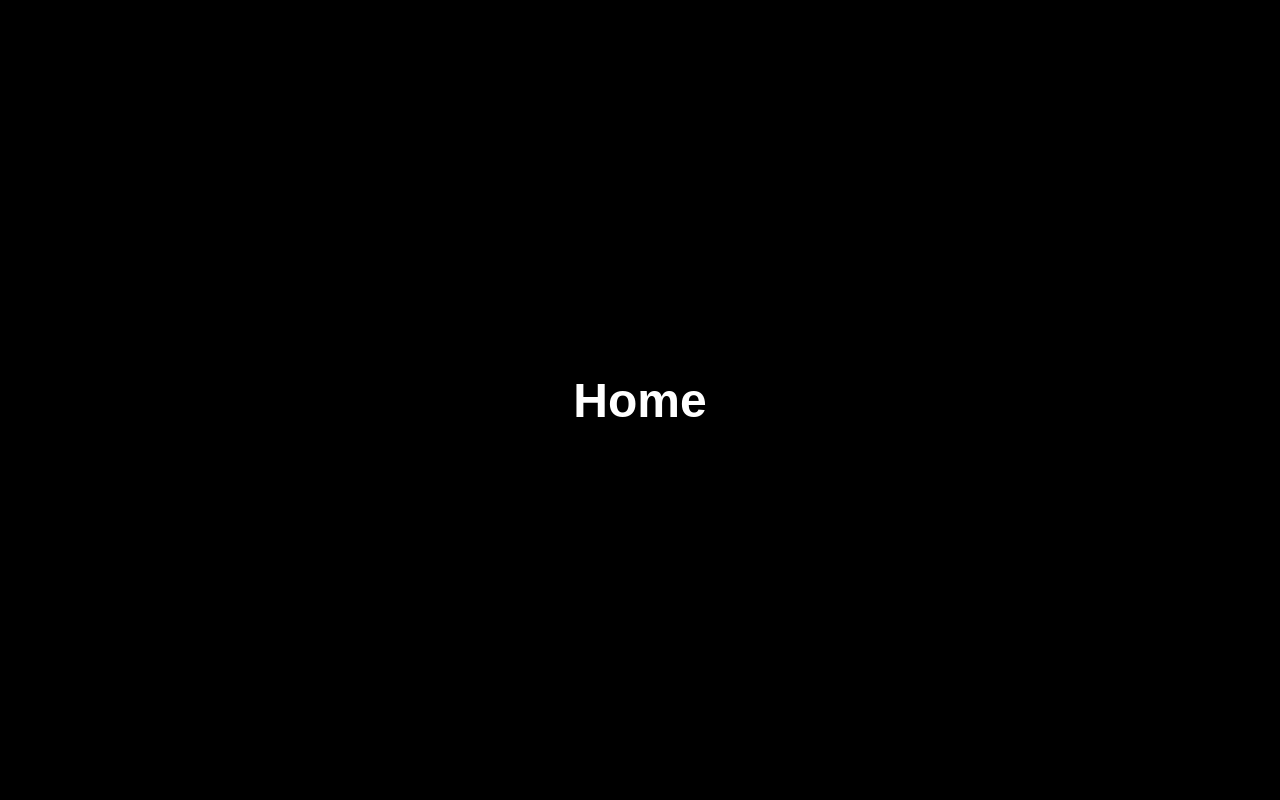
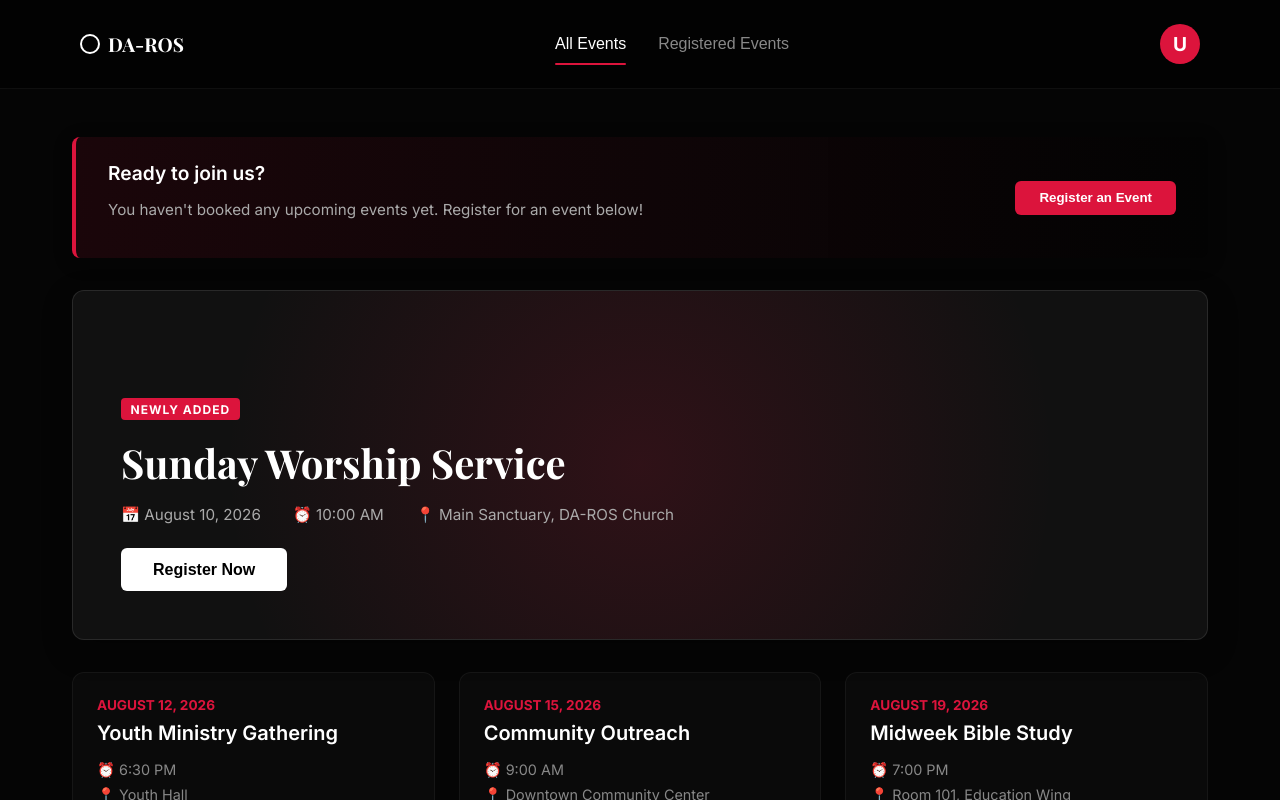
Before and after one commit to manojkumar2006-web/DA_ROS, a Next.js app: page /home in a window 1280 px wide. Shown: the top 800 px of the page. Built offline with nearby package versions, Linux system fonts and the light colour scheme; a web font is replaced by a local one.

Commit message:
feat: implement Z-shape user dashboard layout

```diff
--- /dev/null
+++ b/src/app/home/page.module.css
@@ -0,0 +1,299 @@
+.container {
+  min-height: 100vh;
+  background-color: var(--background);
+  color: #fff;
+  font-family: var(--font-inter), sans-serif;
+}
+
+/* Navigation Bar */
+.navbar {
+  display: flex;
+  justify-content: space-between;
+  align-items: center;
+  padding: 1.5rem 5rem;
+  border-bottom: 1px solid rgba(255, 255, 255, 0.05);
+  background: rgba(0, 0, 0, 0.5);
+  backdrop-filter: blur(10px);
+  position: sticky;
+  top: 0;
+  z-index: 50;
+}
+
+.logoArea {
+  display: flex;
+  align-items: center;
+  gap: 0.5rem;
+}
+
+.logoIcon {
+  width: 20px;
+  height: 20px;
+  border: 2px solid #fff;
+  border-radius: 50%;
+}
+
+.logoText {
+  font-family: var(--font-playfair), serif;
+  font-size: 1.2rem;
+  font-weight: 700;
+}
+
+.navTabs {
+  display: flex;
+  gap: 2rem;
+}
+
+.tab {
+  background: transparent;
+  border: none;
+  color: #888;
+  font-size: 1rem;
+  font-weight: 500;
+  cursor: pointer;
+  padding: 0.5rem 0;
+  transition: color 0.3s ease;
+  position: relative;
+}
+
+.tab:hover {
+  color: #fff;
+}
+
+.activeTab {
+  color: #fff;
+}
+
+.activeTab::after {
+  content: '';
+  position: absolute;
+  bottom: -4px;
+  left: 0;
+  width: 100%;
+  height: 2px;
+  background-color: var(--crimson);
+  border-radius: 2px;
+}
+
+.profileArea {
+  display: flex;
+  align-items: center;
+  gap: 1rem;
+}
+
+.profileCircle {
+  width: 40px;
+  height: 40px;
+  background: var(--crimson);
+  border-radius: 50%;
+  display: flex;
+  align-items: center;
+  justify-content: center;
+  font-weight: 700;
+  font-size: 1.2rem;
+  cursor: pointer;
+}
+
+/* Main Layout */
+.mainContent {
+  max-width: 1200px;
+  margin: 0 auto;
+  padding: 3rem 2rem;
+  display: flex;
+  flex-direction: column;
+  gap: 2rem; /* The space between the Z-shape sections */
+}
+
+/* Section 1: Reminder Banner (Top of Z) */
+.reminderBanner {
+  background: linear-gradient(90deg, rgba(220, 20, 60, 0.1) 0%, rgba(0, 0, 0, 0.4) 100%);
+  border-left: 4px solid var(--crimson);
+  border-radius: 8px;
+  padding: 1.5rem 2rem;
+  display: flex;
+  justify-content: space-between;
+  align-items: center;
+  box-shadow: 0 4px 20px rgba(0, 0, 0, 0.2);
+}
+
+.reminderText h3 {
+  font-size: 1.2rem;
+  font-weight: 600;
+  margin-bottom: 0.25rem;
+}
+
+.reminderText p {
+  color: #aaa;
+  font-size: 0.95rem;
+}
+
+.reminderBtn {
+  background: var(--crimson);
+  color: #fff;
+  border: none;
+  padding: 0.6rem 1.5rem;
+  border-radius: 6px;
+  font-weight: 600;
+  cursor: pointer;
+  transition: background 0.3s ease;
+}
+
+.reminderBtn:hover {
+  background: var(--crimson-dark);
+}
+
+/* Section 2: Featured Box (Diagonal stroke of Z, conceptually large middle) */
+.featuredBox {
+  background: #111;
+  border: 1px solid rgba(255, 255, 255, 0.1);
+  border-radius: 12px;
+  padding: 3rem;
+  display: flex;
+  flex-direction: column;
+  justify-content: flex-end;
+  min-height: 350px;
+  position: relative;
+  overflow: hidden;
+  box-shadow: 0 10px 30px rgba(0, 0, 0, 0.3);
+}
+
+.featuredBox::before {
+  content: '';
+  position: absolute;
+  top: 0;
+  left: 0;
+  right: 0;
+  bottom: 0;
+  background: radial-gradient(circle at center, rgba(220, 20, 60, 0.15) 0%, transparent 70%);
+  z-index: 1;
+}
+
+.featuredContent {
+  position: relative;
+  z-index: 2;
+}
+
+.badge {
+  display: inline-block;
+  background: var(--crimson);
+  color: #fff;
+  font-size: 0.75rem;
+  font-weight: 700;
+  padding: 0.2rem 0.6rem;
+  border-radius: 4px;
+  margin-bottom: 1rem;
+  text-transform: uppercase;
+  letter-spacing: 1px;
+}
+
+.featuredTitle {
+  font-size: 2.5rem;
+  font-family: var(--font-playfair), serif;
+  margin-bottom: 1rem;
+}
+
+.featuredDetails {
+  display: flex;
+  gap: 2rem;
+  color: #aaa;
+  margin-bottom: 1.5rem;
+  font-size: 0.95rem;
+}
+
+.featuredBtn {
+  background: #fff;
+  color: #000;
+  border: none;
+  padding: 0.8rem 2rem;
+  border-radius: 6px;
+  font-weight: 600;
+  font-size: 1rem;
+  cursor: pointer;
+  width: fit-content;
+  transition: transform 0.2s ease;
+}
+
+.featuredBtn:hover {
+  transform: translateY(-2px);
+}
+
+/* Section 3: Grid (Bottom of Z) */
+.eventsGrid {
+  display: grid;
+  grid-template-columns: repeat(auto-fill, minmax(320px, 1fr));
+  gap: 1.5rem;
+}
+
+.eventCard {
+  background: #0a0a0a;
+  border: 1px solid rgba(255, 255, 255, 0.05);
+  border-radius: 12px;
+  padding: 1.5rem;
+  transition: transform 0.3s ease, border-color 0.3s ease;
+}
+
+.eventCard:hover {
+  transform: translateY(-5px);
+  border-color: rgba(220, 20, 60, 0.4);
+}
+
+.cardDate {
+  color: var(--crimson);
+  font-size: 0.85rem;
+  font-weight: 700;
+  margin-bottom: 0.5rem;
+  text-transform: uppercase;
+}
+
+.cardTitle {
+  font-size: 1.25rem;
+  font-weight: 600;
+  margin-bottom: 1rem;
+}
+
+.cardInfo {
+  color: #888;
+  font-size: 0.9rem;
+  display: flex;
+  flex-direction: column;
+  gap: 0.4rem;
+  margin-bottom: 1.5rem;
+}
+
+.cardBtn {
+  width: 100%;
+  background: transparent;
+  color: #fff;
+  border: 1px solid rgba(255, 255, 255, 0.2);
+  padding: 0.7rem;
+  border-radius: 6px;
+  font-weight: 600;
+  cursor: pointer;
+  transition: background 0.3s ease, border-color 0.3s ease;
+}
+
+.cardBtn:hover {
+  background: rgba(255, 255, 255, 0.05);
+  border-color: #fff;
+}
+
+/* Responsive */
+@media (max-width: 768px) {
+  .navbar {
+    padding: 1rem 1.5rem;
+  }
+  .navTabs {
+    display: none; /* Hide on mobile for simplicity, or use a hamburger */
+  }
+  .reminderBanner {
+    flex-direction: column;
+    align-items: flex-start;
+    gap: 1rem;
+  }
+  .featuredTitle {
+    font-size: 2rem;
+  }
+  .featuredDetails {
+    flex-direction: column;
+    gap: 0.5rem;
+  }
+}
--- a/src/app/home/page.tsx
+++ b/src/app/home/page.tsx
@@ -1,17 +1,135 @@
-export default function HomePage() {
+"use client";
+
+import { useState } from 'react';
+import styles from './page.module.css';
+
+// Mock Data (will be replaced with real API data)
+const mockBookedEvent = null; // Change to an object to see the booked state
+
+const mockFeaturedEvent = {
+  id: '1',
+  eventName: 'Sunday Worship Service',
+  date: 'August 10, 2026',
+  time: '10:00 AM',
+  locationAddress: 'Main Sanctuary, DA-ROS Church',
+};
+
+const mockUpcomingEvents = [
+  {
+    id: '2',
+    eventName: 'Youth Ministry Gathering',
+    date: 'August 12, 2026',
+    time: '6:30 PM',
+    locationAddress: 'Youth Hall',
+  },
+  {
+    id: '3',
+    eventName: 'Community Outreach',
+    date: 'August 15, 2026',
+    time: '9:00 AM',
+    locationAddress: 'Downtown Community Center',
+  },
+  {
+    id: '4',
+    eventName: 'Midweek Bible Study',
+    date: 'August 19, 2026',
+    time: '7:00 PM',
+    locationAddress: 'Room 101, Education Wing',
+  },
+  {
+    id: '5',
+    eventName: 'Choir Practice',
+    date: 'August 21, 2026',
+    time: '5:00 PM',
+    locationAddress: 'Main Sanctuary',
+  }
+];
+
+export default function UserDashboard() {
+  const [activeTab, setActiveTab] = useState<'all' | 'registered'>('all');
+
   return (
-    <div style={{
-      display: 'flex',
-      justifyContent: 'center',
-      alignItems: 'center',
-      height: '100vh',
-      backgroundColor: '#000',
-      color: '#fff',
-      fontSize: '3rem',
-      fontWeight: 'bold',
-      fontFamily: 'sans-serif'
-    }}>
-      Home
+    <div className={styles.container}>
+      {/* Navigation Bar */}
+      <nav className={styles.navbar}>
+        <div className={styles.logoArea}>
+          <div className={styles.logoIcon}></div>
+          <span className={styles.logoText}>DA-ROS</span>
+        </div>
+
+        <div className={styles.navTabs}>
+          <button
+            className={`${styles.tab} ${activeTab === 'all' ? styles.activeTab : ''}`}
+            onClick={() => setActiveTab('all')}
+          >
+            All Events
+          </button>
+          <button
+            className={`${styles.tab} ${activeTab === 'registered' ? styles.activeTab : ''}`}
+            onClick={() => setActiveTab('registered')}
+          >
+            Registered Events
+          </button>
+        </div>
+
+        <div className={styles.profileArea}>
+          <div className={styles.profileCircle}>U</div>
+        </div>
+      </nav>
+
+      {/* Main Content Layout (Z-Shape Flow) */}
+      <main className={styles.mainContent}>
+
+        {/* Section 1: Top Horizontal Banner (Reminder) */}
+        <section className={styles.reminderBanner}>
+          <div className={styles.reminderText}>
+            {mockBookedEvent ? (
+              <>
+                <h3>Upcoming: {mockBookedEvent.eventName}</h3>
+                <p>{mockBookedEvent.date} at {mockBookedEvent.time}</p>
+              </>
+            ) : (
+              <>
+                <h3>Ready to join us?</h3>
+                <p>You haven't booked any upcoming events yet. Register for an event below!</p>
+              </>
+            )}
+          </div>
+          <button className={styles.reminderBtn}>
+            {mockBookedEvent ? 'View Details' : 'Register an Event'}
+          </button>
+        </section>
+
+        {/* Section 2: Large Featured Box (Diagonal Middle focus) */}
+        <section className={styles.featuredBox}>
+          <div className={styles.featuredContent}>
+            <span className={styles.badge}>Newly Added</span>
+            <h1 className={styles.featuredTitle}>{mockFeaturedEvent.eventName}</h1>
+            <div className={styles.featuredDetails}>
+              <span>📅 {mockFeaturedEvent.date}</span>
+              <span>⏰ {mockFeaturedEvent.time}</span>
+              <span>📍 {mockFeaturedEvent.locationAddress}</span>
+            </div>
+            <button className={styles.featuredBtn}>Register Now</button>
+          </div>
+        </section>
+
+        {/* Section 3: Bottom Grid (Bottom Horizontal flow) */}
+        <section className={styles.eventsGrid}>
+          {mockUpcomingEvents.map(event => (
+            <div key={event.id} className={styles.eventCard}>
+              <div className={styles.cardDate}>{event.date}</div>
+              <h3 className={styles.cardTitle}>{event.eventName}</h3>
+              <div className={styles.cardInfo}>
+                <span>⏰ {event.time}</span>
+                <span>📍 {event.locationAddress}</span>
+              </div>
+              <button className={styles.cardBtn}>Register</button>
+            </div>
+          ))}
+        </section>
+
+      </main>
     </div>
   );
 }
```
